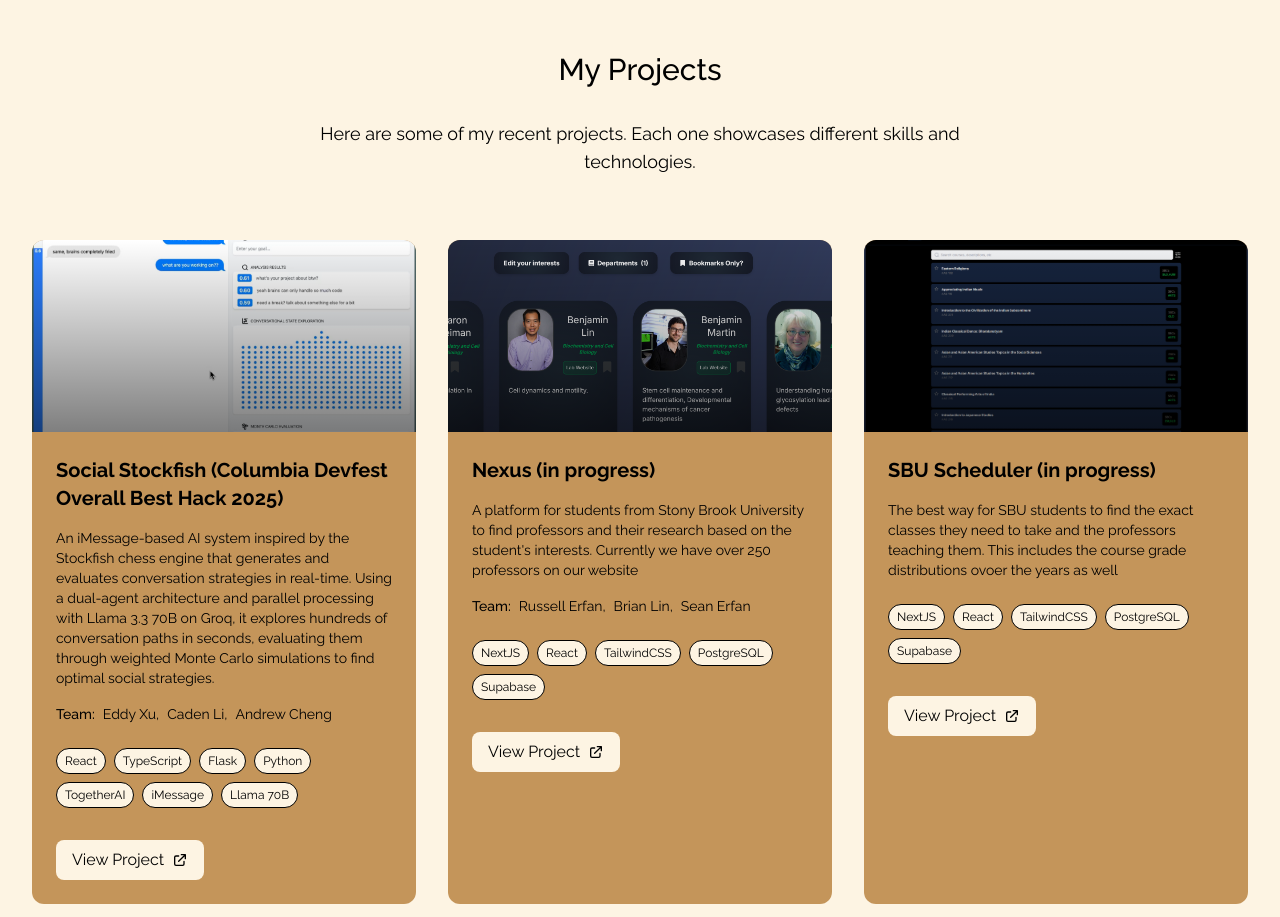
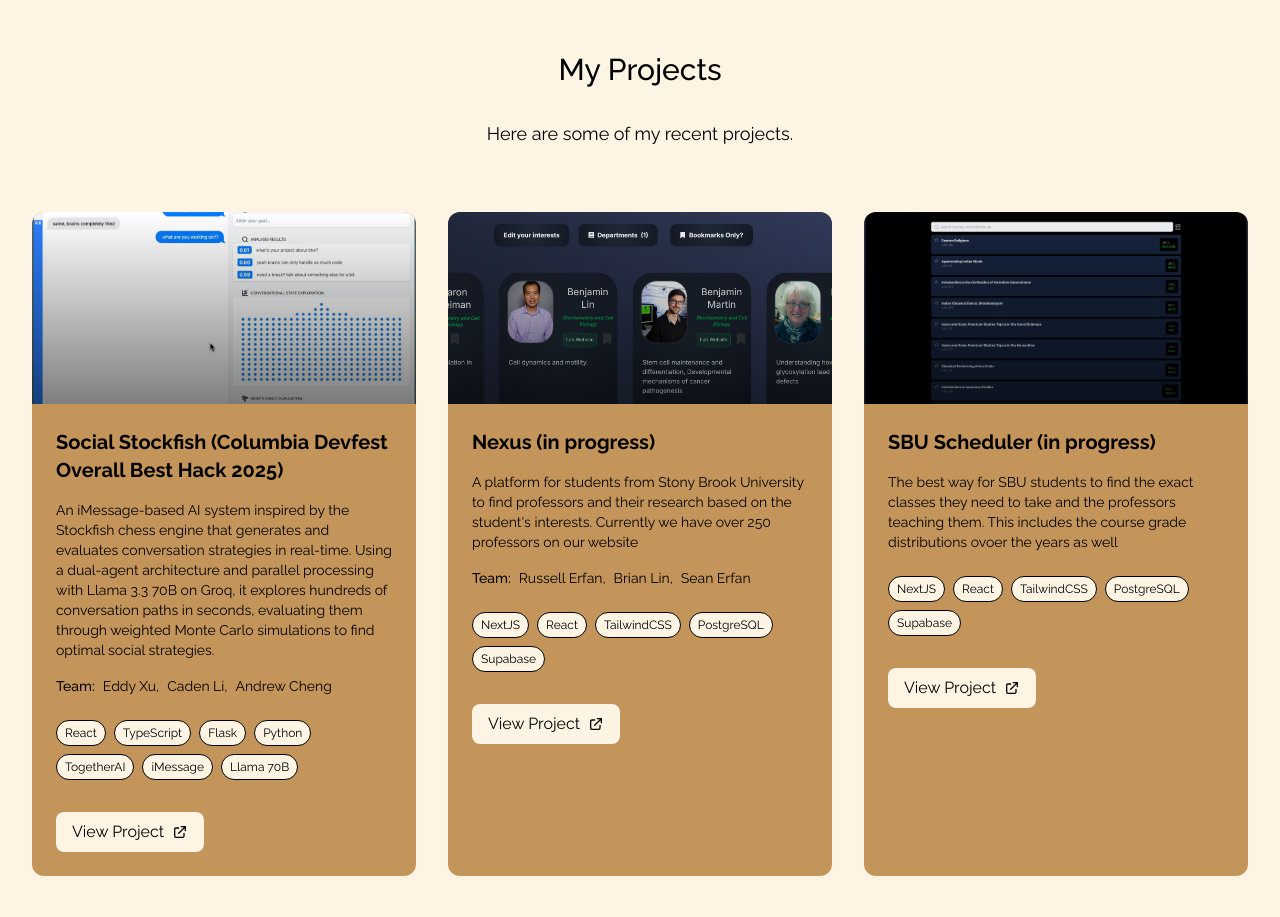
Before and after one commit to MadR7/portfolio_website, a Next.js app: page / in a window 1280 px wide. Shown: the part 1660-2577 px from the top of the page. Built offline with nearby package versions, Linux system fonts and the light colour scheme; no server answers.

Commit message:
updated projects

```diff
--- a/components/projects.tsx
+++ b/components/projects.tsx
@@ -49,7 +49,7 @@
             className="mt-6 text-lg mx-auto max-w-2xl"
             style={{ color: getSectionTextColor('textColor2') }}
           >
-            Here are some of my recent projects. Each one showcases different skills and technologies.
+            Here are some of my recent projects.
           </p>
         </div>
 
```
